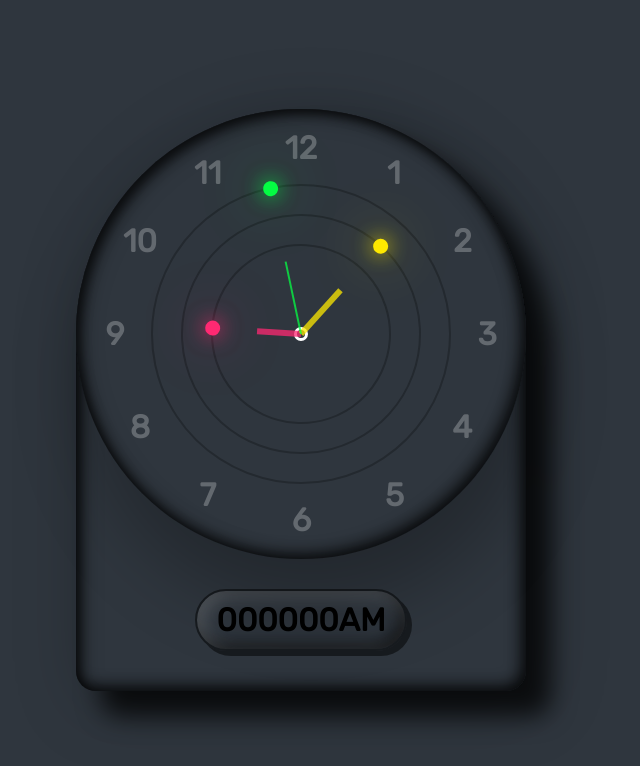
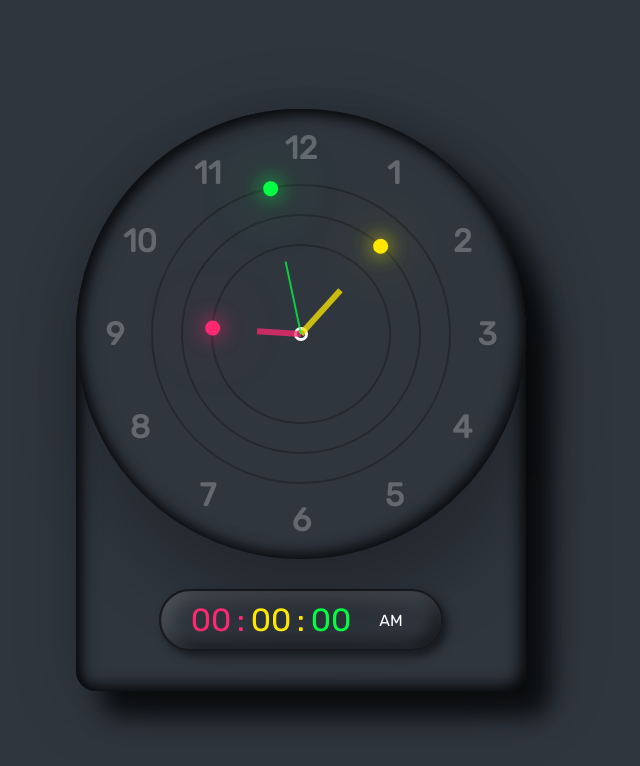
Before and after one commit to MALKA-ANJUM/JS_Clock, a plain HTML site: page index.html in a window 1280 px wide. Shown: the whole page, without its empty margins (339-979 px from the left). Drawn offline with Linux system fonts and the light colour scheme.

Commit message:
Update style.css

```diff
--- a/style.css
+++ b/style.css
@@ -126,7 +126,38 @@ body{
     font-weight: 600;
     border: 2px solid rgba(0, 0, 0, 0.5);
     border-radius: 40px;
-    box-shadow: 5px 5px 0px rgba(0, 0, 0, 0.5),
+    box-shadow: 5px 5px 10px rgba(0, 0, 0, 0.5),
             inset 5px 5px 20px rgba(255, 255, 255, 0.2),
             inset -5px -5px 15px rgba(0, 0, 0, 0.75);
 }
+#time div{
+  position: relative;
+  width: 60px;
+  font-weight: 500;
+  text-align: center;
+  color: var(--clr);
+}
+#time div:nth-child(1)::after,
+#time div:nth-child(2)::after{
+  content: ":";
+  position: absolute;
+  right: -4px;
+}
+#time div:last-child{
+  font-size: 0.5em;
+  display: flex;
+  justify-content: center;
+  align-items: center;
+  color: #fff;
+}
+#time div:nth-child(2)::after{
+  animation: animate 1s steps(1) infinite;
+}
+@keyframes animate{
+  0%{
+    opacity: 1;
+  }
+  50%{
+    opacity: 0;
+  }
+}
```
